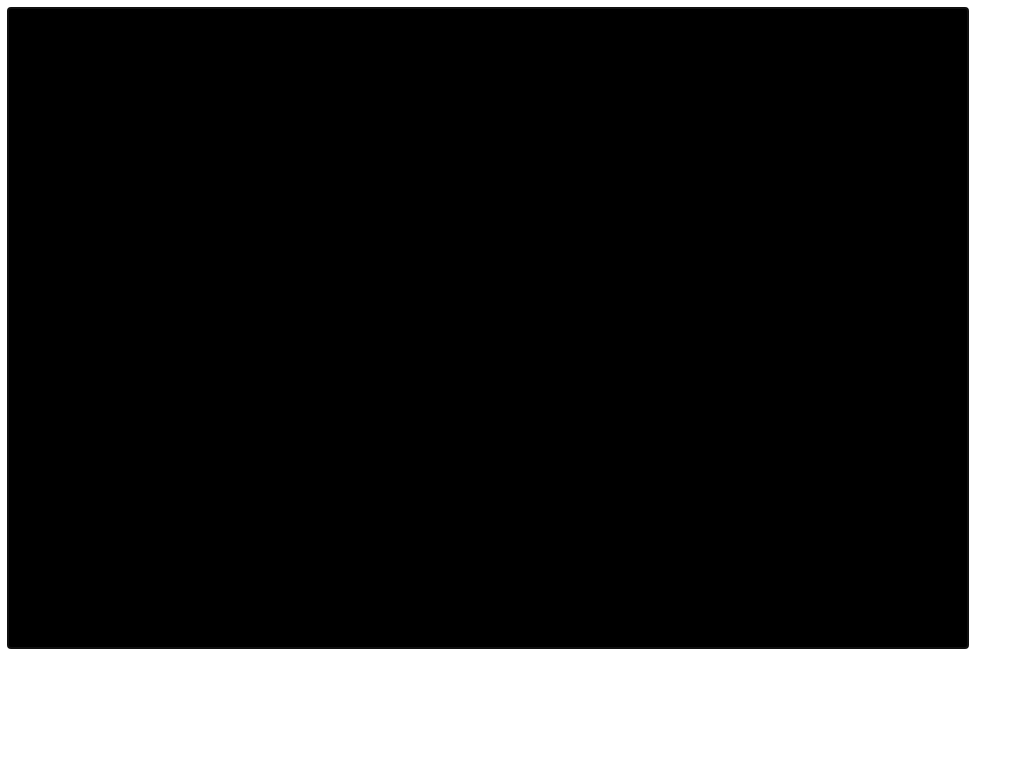
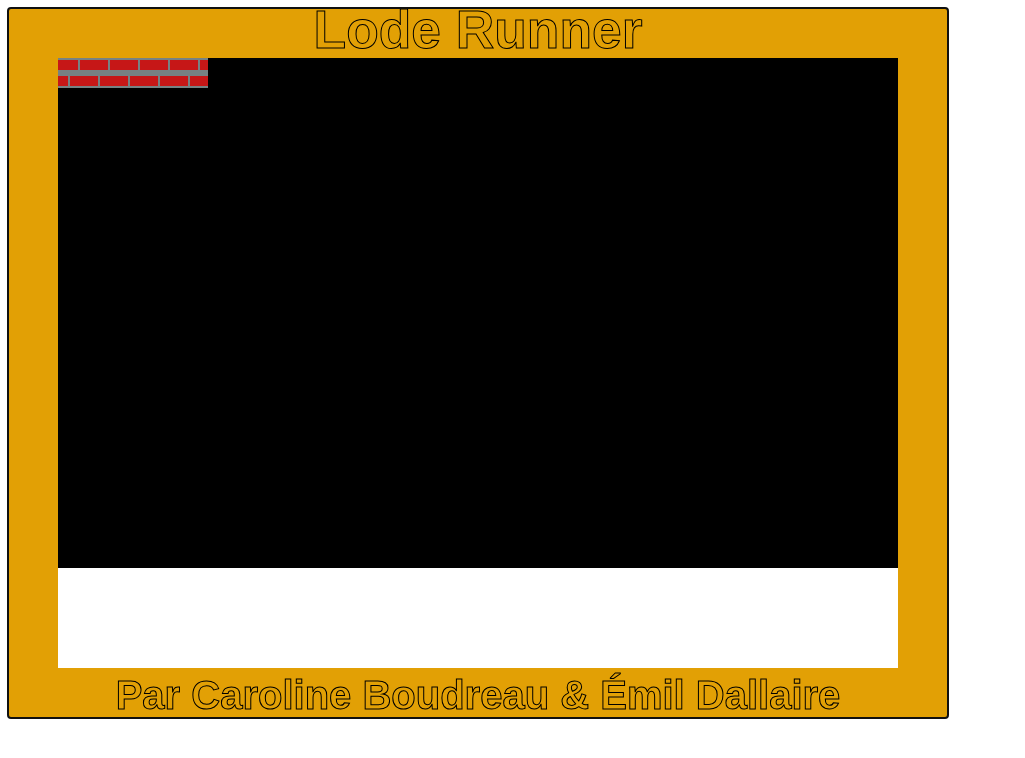
Before and after one commit to EdLaSauce/Lode_Runner, a website: page Lode_Runner/LodeRunner.htm in a window 1280 px wide. Shown: the whole page, without its empty margins (0-1025 px from the left). Drawn offline with Linux system fonts and the light colour scheme.

Commit message:
Ajout du contour, des briques, et misc.

```diff
--- a/Lode_Runner/LodeRunner.htm
+++ b/Lode_Runner/LodeRunner.htm
@@ -8,6 +8,7 @@
     <title>Lode Runner par Caroline Boudreau et Émil Dallaire</title>
     <link rel="stylesheet" type="text/css" href="" />
     <script src="niveau.js" type="text/javascript"></script>
+    <script src="pointage.js" type="text/javascript"></script>
     <!-- Code JavaScript local -->
     <script type="text/javascript">
         let objCanvas = null;
@@ -55,14 +56,15 @@
         }
 
         function dessiner() {
-            dessinerFond();
-            dessinerPlateforme();
+            dessinerContour();
+            dessinerNiveau();
         }
     </script>
+
 </head>
 
 <body onload="initAnimation()">
-    <canvas id="monCanvas" width="960" height="640" tabIndex="1">
+    <canvas id="monCanvas" width="940" height="710" tabIndex="1">
         Votre navigateur ne supporte pas la balise canvas
     </canvas>
 </body>
--- a/Lode_Runner/niveau.js
+++ b/Lode_Runner/niveau.js
@@ -1,15 +1,54 @@
+
 const cellulesX = 28;
 const cellulesY = 17;
+const offset = 50;
+const largeurCellule = 30;
+const hauteurCellule = 30;
+
+/*
+    ATTENTION! Le niveau doit être dessiné à partir des coordonnées (50,50)
+*/
+
 
 function dessinerFond(){
     objC2D.save();
     objC2D.fillStyle = 'black';
-    objC2D.fillRect(0, 0, objCanvas.width, objCanvas.height);
+    objC2D.fillRect(0, 0, largeurCellule*cellulesX, hauteurCellule*cellulesY);
+    objC2D.restore();
+}
+
+function dessinerBrique(){
+    objC2D.save();
+    objC2D.fillStyle = '#768283';
+
+    objC2D.beginPath();
+    objC2D.fillRect(0,0,largeurCellule,hauteurCellule);
+
+    objC2D.fillStyle = '#c61717';
+    objC2D.beginPath();
+    objC2D.fillRect(0,2,20,10);
+    objC2D.fillRect(22,2,8,10);
+    objC2D.fillRect(0,18,10,10);
+    objC2D.fillRect(12,18,18,10)
+
     objC2D.restore();
 }
 
 function dessinerPlateforme(){
     objC2D.save();
-
+    for(let i = 0;i<5;i++){
+        objC2D.save();
+        objC2D.translate(30*i,0);
+        dessinerBrique();
+       objC2D.restore();
+    }
     objC2D.restore();
 }
+
+function dessinerNiveau(){
+    objC2D.save();
+    objC2D.translate(50,50);
+    dessinerFond();
+    dessinerPlateforme();
+    objC2D.restore();
+}
--- /dev/null
+++ b/Lode_Runner/pointage.js
@@ -0,0 +1,25 @@
+function dessinerPointage(){
+
+}
+
+function dessinerContour(){
+    objC2D.save();
+    objC2D.fillStyle = '#e2a005';
+
+    objC2D.fillRect(0,0,50,objCanvas.height); //contour gauche
+    objC2D.fillRect(0,0,objCanvas.width,50); //contour haut
+    objC2D.fillRect(0,objCanvas.height,objCanvas.width,-50); //contour bas
+    objC2D.fillRect(objCanvas.width,0,-50,objCanvas.height); //contour droit
+
+    //Texte
+    objC2D.strokeStyle = 'black';
+    objC2D.font = 'bold 40pt arial'
+    objC2D.textBaseline = 'middle';
+    objC2D.textAlign = 'center';
+
+    objC2D.strokeText("Lode Runner",objCanvas.width/2,25);
+    objC2D.font = 'bold 30pt arial'
+    objC2D.strokeText("Par Caroline Boudreau & Émil Dallaire",objCanvas.width/2,objCanvas.height-20);
+
+    objC2D.restore();
+}
```
